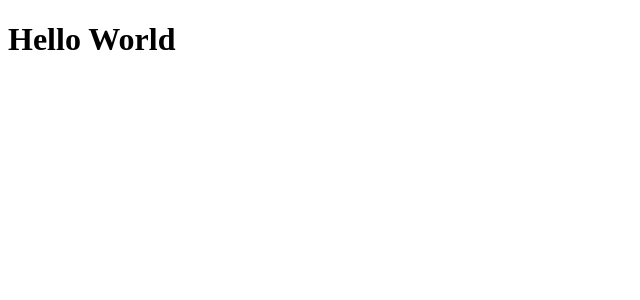
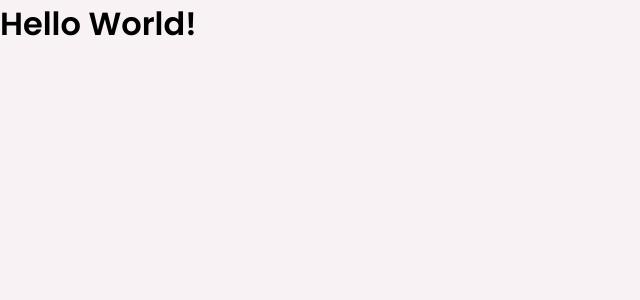
Before and after one commit to jonasmcarvalho/ignite-react-dtmoney, a React (Create React App) app: page / in a window 1280 px wide. Shown: the top 300 px of the page, without its empty margins (0-640 px from the left). Built offline with nearby package versions, Linux system fonts and the light colour scheme.

Commit message:
Configuring Styled Components

```diff
--- a/package.json
+++ b/package.json
@@ -3,10 +3,10 @@
   "version": "0.1.0",
   "private": true,
   "dependencies": {
-
     "react": "^18.0.0",
     "react-dom": "^18.0.0",
     "react-scripts": "5.0.0",
+    "styled-components": "^5.3.5",
     "web-vitals": "^2.1.0"
   },
   "devDependencies": {
@@ -17,6 +17,7 @@
     "@types/node": "^16.7.13",
     "@types/react": "^17.0.20",
     "@types/react-dom": "^17.0.9",
+    "@types/styled-components": "^5.1.25",
     "typescript": "^4.4.2"
   },
   "scripts": {
--- a/public/index.html
+++ b/public/index.html
@@ -1,10 +1,17 @@
 <!DOCTYPE html>
 <html lang="en">
   <head>
+    <link rel="preconnect" href="https://fonts.googleapis.com">
+    <link rel="preconnect" href="https://fonts.gstatic.com" crossorigin>
+
     <meta charset="utf-8" />
     <meta name="viewport" content="width=device-width, initial-scale=1" />
 
+    <link rel="shortcut icon" href="favicon.png" type="image/png">
+
     <title>dtmoney</title>
+
+    <link href="https://fonts.googleapis.com/css2?family=Poppins:wght@400;600&display=swap" rel="stylesheet">
   </head>
   <body>
     <noscript>You need to enable JavaScript to run this app.</noscript>
--- a/src/App.tsx
+++ b/src/App.tsx
@@ -1,7 +1,11 @@
+import { GlobalStyle } from "./styles/global";
+
+
 export function App() {
   return (
     <div className="App">
-      <h1>Hello World</h1>
+      <h1>Hello World!</h1>
+      <GlobalStyle />
     </div>
   );
 }
--- /dev/null
+++ b/src/styles/global.ts
@@ -0,0 +1,54 @@
+import { createGlobalStyle } from "styled-components";
+
+
+export const GlobalStyle = createGlobalStyle`
+    :root {
+        --background: #f8f2f5;
+        --red: #e52e4d;
+        --blue: #5429cc;
+        --blue-light: #6933FF;
+        --text-title: #363f5f;
+        --text-body: #969cb3;
+        --shape: #ffffff;
+    }
+
+    * {
+        margin: 0;
+        padding: 0;
+        box-sizing: border-box;
+    }
+
+    html {
+        @media (max-width: 1080px){
+            font-size: 93.75%;
+        }
+
+        @media (max-width: 720px){
+            font-size: 87.5%;
+        }
+    }
+
+    body {
+        background: var(--background);
+        -webkit-font-smoothing: antialiased;
+    }
+
+    body, input, textarea, button {
+        font-family: 'Poppins', sans-serif;
+        font-weight: 400;
+    }
+
+    h1, h2, h3, h4, h5, h6, strong {
+        font-weight: 600;
+    }
+
+    button {
+        cursor: pointer;
+    }
+
+    [disabled] {
+        opacity: 0.6;
+        cursor: not-allowed;
+    }
+
+`
```
Also changed, not shown: 1 other file (tests, documents, lock files or other folders).
